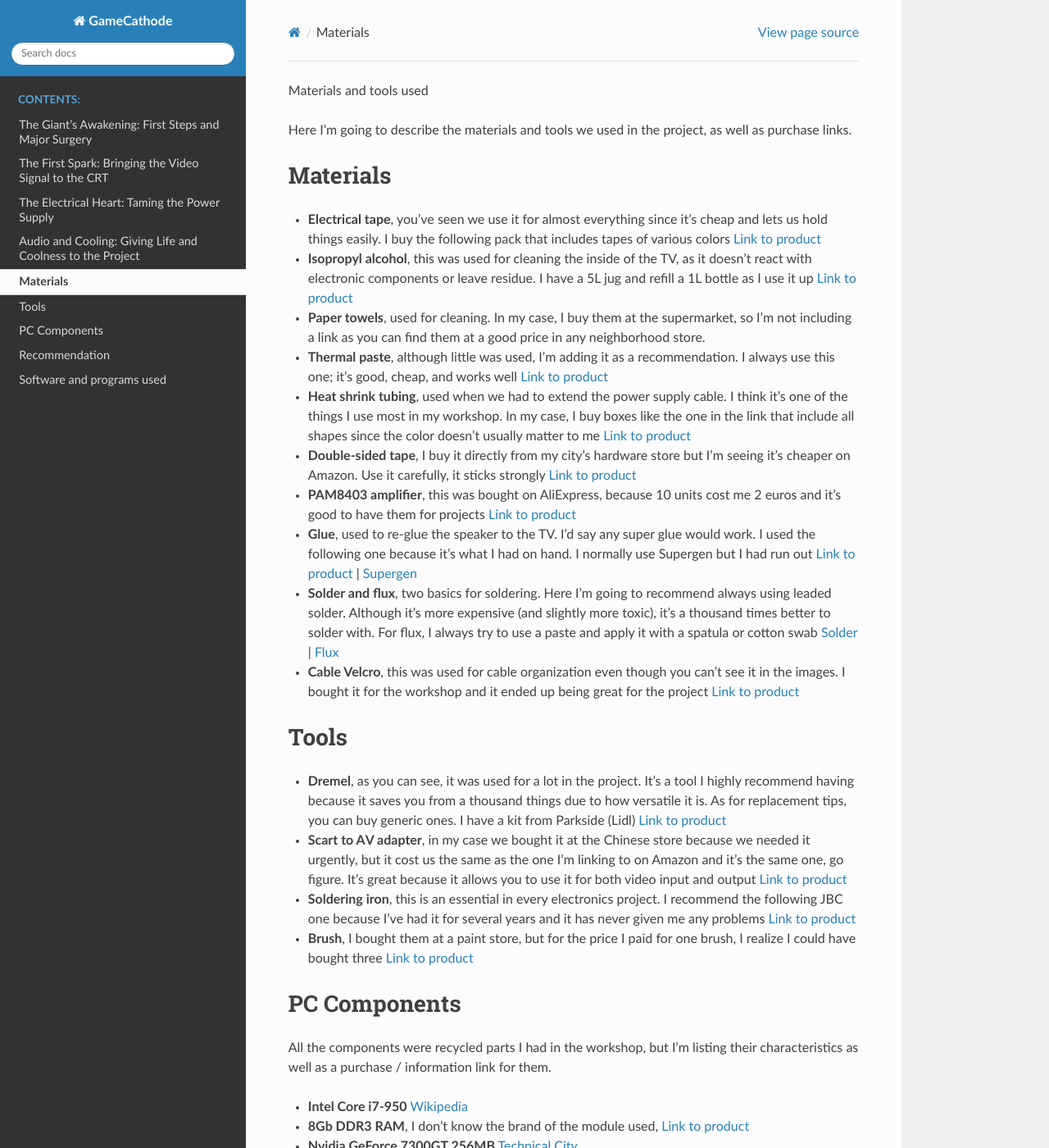
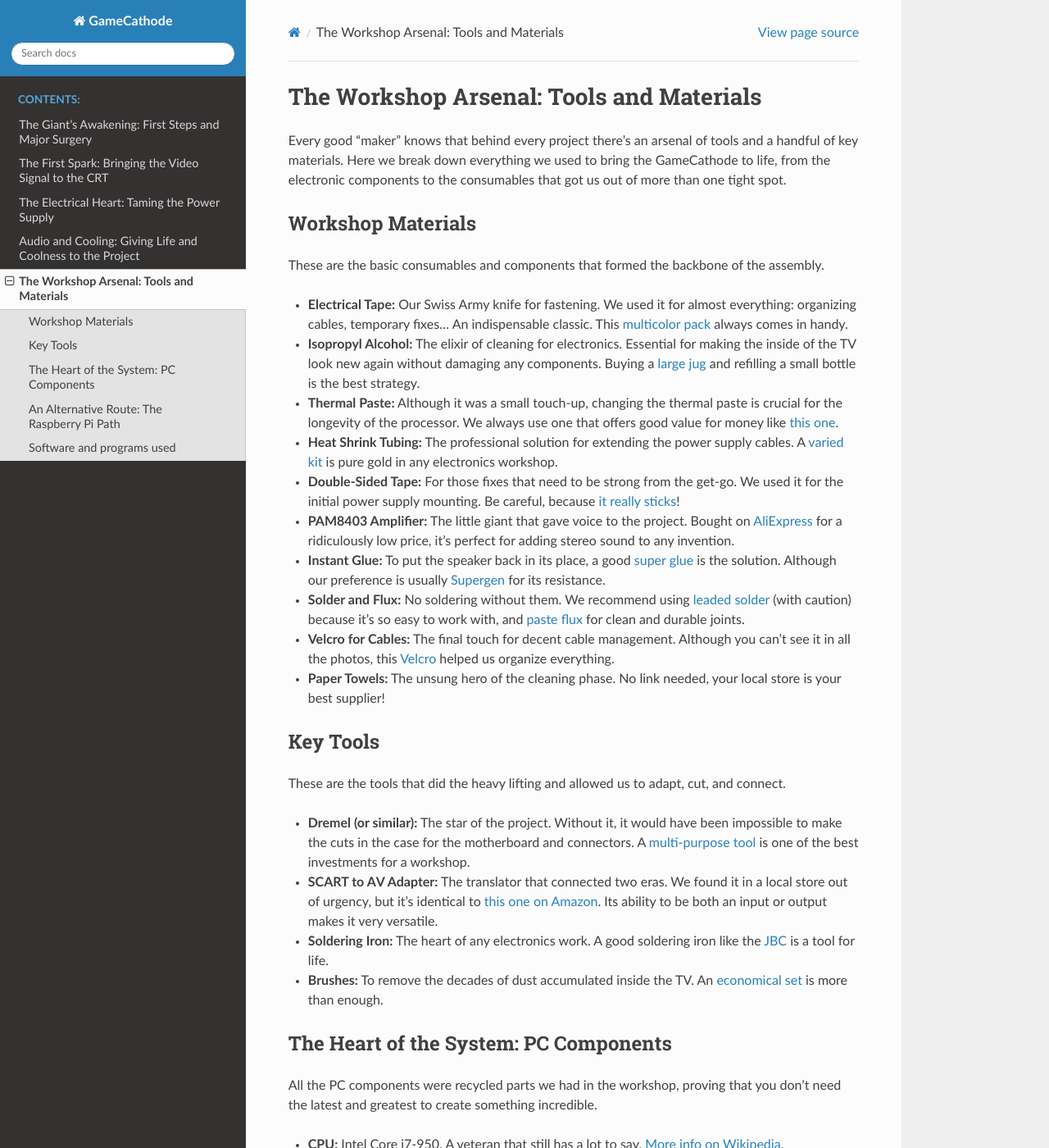
Before and after one commit to jrodriiguezg/GameCathode, a Sphinx documentation site: the page built from docs/extras_y_materiales_usados.md, in a window 1280 px wide and 1400 px high. Shown: the whole window at 82% size. Built offline with Sphinx 7.4.7 and the Read the Docs theme 3.1.0, drawn with Linux system fonts in a browser that asks for light colours; pages that are not in the unit, such as notebooks, are missing from menus; some of the changed text lies outside the part shown.

Commit message:
Update extras_y_materiales_usados.md

```diff
--- a/docs/extras_y_materiales_usados.md
+++ b/docs/extras_y_materiales_usados.md
@@ -1,55 +1,47 @@
-Materials and tools used
+# The Workshop Arsenal: Tools and Materials
 
-Here I'm going to describe the materials and tools we used in the project, as well as purchase links.
+Every good "maker" knows that behind every project there's an arsenal of tools and a handful of key materials. Here we break down everything we used to bring the GameCathode to life, from the electronic components to the consumables that got us out of more than one tight spot.
 
-## Materials
+## Workshop Materials
 
-- **Electrical tape**, you've seen we use it for almost everything since it's cheap and lets us hold things easily. I buy the following pack that includes tapes of various colors [Link to product](https://amzn.to/4n7i74Y)
+These are the basic consumables and components that formed the backbone of the assembly.
 
-- **Isopropyl alcohol**, this was used for cleaning the inside of the TV, as it doesn't react with electronic components or leave residue. I have a 5L jug and refill a 1L bottle as I use it up [Link to product](https://amzn.to/4mIcNW5)
+- **Electrical Tape:** Our Swiss Army knife for fastening. We used it for almost everything: organizing cables, temporary fixes... An indispensable classic. This [multicolor pack](https://amzn.to/4n7i74Y) always comes in handy.
+- **Isopropyl Alcohol:** The elixir of cleaning for electronics. Essential for making the inside of the TV look new again without damaging any components. Buying a [large jug](https://amzn.to/4mIcNW5) and refilling a small bottle is the best strategy.
+- **Thermal Paste:** Although it was a small touch-up, changing the thermal paste is crucial for the longevity of the processor. We always use one that offers good value for money like [this one](https://amzn.to/3USUi4U).
+- **Heat Shrink Tubing:** The professional solution for extending the power supply cables. A [varied kit](https://amzn.to/3VoK8ZU) is pure gold in any electronics workshop.
+- **Double-Sided Tape:** For those fixes that need to be strong from the get-go. We used it for the initial power supply mounting. Be careful, because [it really sticks](https://amzn.to/41u1tnZ)!
+- **PAM8403 Amplifier:** The little giant that gave voice to the project. Bought on [AliExpress](https://es.aliexpress.com/item/1005006012531320.html) for a ridiculously low price, it's perfect for adding stereo sound to any invention.
+- **Instant Glue:** To put the speaker back in its place, a good [super glue](https://amzn.to/3I1Mg6V) is the solution. Although our preference is usually [Supergen](https://amzn.to/3JG8yf1) for its resistance.
+- **Solder and Flux:** No soldering without them. We recommend using [leaded solder](https://amzn.to/4p1bD9D) (with caution) because it's so easy to work with, and [paste flux](https://amzn.to/45HoiHi) for clean and durable joints.
+- **Velcro for Cables:** The final touch for decent cable management. Although you can't see it in all the photos, this [Velcro](https://amzn.to/3UT4z12) helped us organize everything.
+- **Paper Towels:** The unsung hero of the cleaning phase. No link needed, your local store is your best supplier!
 
-- **Paper towels**, used for cleaning. In my case, I buy them at the supermarket, so I'm not including a link as you can find them at a good price in any neighborhood store.
+## Key Tools
 
-- **Thermal paste**, although little was used, I'm adding it as a recommendation. I always use this one; it's good, cheap, and works well [Link to product](https://amzn.to/3USUi4U)
+These are the tools that did the heavy lifting and allowed us to adapt, cut, and connect.
 
-- **Heat shrink tubing**, used when we had to extend the power supply cable. I think it's one of the things I use most in my workshop. In my case, I buy boxes like the one in the link that include all shapes since the color doesn't usually matter to me [Link to product](https://amzn.to/3VoK8ZU)
+- **Dremel (or similar):** The star of the project. Without it, it would have been impossible to make the cuts in the case for the motherboard and connectors. A [multi-purpose tool](https://amzn.to/4n6cmEL) is one of the best investments for a workshop.
+- **SCART to AV Adapter:** The translator that connected two eras. We found it in a local store out of urgency, but it's identical to [this one on Amazon](https://amzn.to/41u5kRS). Its ability to be both an input or output makes it very versatile.
+- **Soldering Iron:** The heart of any electronics work. A good soldering iron like the [JBC](https://amzn.to/4lSGN07) is a tool for life.
+- **Brushes:** To remove the decades of dust accumulated inside the TV. An [economical set](https://amzn.to/45Fd464) is more than enough.
 
-- **Double-sided tape**, I buy it directly from my city's hardware store but I'm seeing it's cheaper on Amazon. Use it carefully, it sticks strongly [Link to product](https://amzn.to/41u1tnZ)
+## The Heart of the System: PC Components
 
-- **PAM8403 amplifier**, this was bought on AliExpress, because 10 units cost me 2 euros and it's good to have them for projects [Link to product](https://es.aliexpress.com/item/1005006012531320.html?spm=a2g0o.productlist.main.3.1d253525vLpV8I&algo_pvid=2435cee0-0af3-4374-936c-29a7f4b0727f&algo_exp_id=2435cee0-0af3-4374-936c-29a7f4b0727f-2&pdp_ext_f=%7B%22order%22%3A%22484%22%2C%22eval%22%3A%221%22%7D&pdp_npi=6%40dis%21EUR%215.39%210.99%21%21%2143.69%218.00%21%40210391a017565829109768946edf08%2112000035329868684%21sea%21ES%210%21ABX%211%210%21n_tag%3A-29910%3Bd%3Aa90a8680%3Bm03_new_user%3A-29895%3BpisId%3A5000000174047507&curPageLogUid=QI1yTYA78EnF&utparam-url=scene%3Asearch%7Cquery_from%3A%7Cx_object_id%3A1005006012531320%7C_p_origin_prod%3A)
+All the PC components were recycled parts we had in the workshop, proving that you don't need the latest and greatest to create something incredible.
 
-- **Glue**, used to re-glue the speaker to the TV. I'd say any super glue would work. I used the following one because it's what I had on hand. I normally use Supergen but I had run out [Link to product](https://amzn.to/3I1Mg6V) | [Supergen](https://amzn.to/3JG8yf1)
+- **CPU:** Intel Core i7-950. A veteran that still has a lot to say. [More info on Wikipedia](https://es.wikipedia.org/wiki/Intel_Core_i7_(Nehalem)).
+- **Motherboard:** Asus P6T. The backbone that ties everything together. [Asus support](https://www.asus.com/es/supportonly/p6t/helpdesk_knowledge/).
+- **RAM:** 8 GB of DDR3 RAM. Enough to run the system and emulators smoothly. [A similar module](https://amzn.to/41shivs).
+- **Graphics Card:** Nvidia GeForce 7300 GT (256MB). The key to the project thanks to its composite video (AV) output. [Technical details](https://technical.city/es/video/GeForce-7300-GT).
+- **Storage:** A 500 GB 2.5" Seagate hard drive. An [old acquaintance](https://amzn.to/4fX97No) we had saved for an occasion like this.
+- **Power Supply and WiFi:** We used a generic power supply and an old D-Link WiFi card. For anyone looking for alternatives, here's an [affordable power supply](https://amzn.to/3VoYKIL) and a [current WiFi card](https://amzn.to/47fi42u).
 
-- **Solder and flux**, two basics for soldering. Here I'm going to recommend always using leaded solder. Although it's more expensive (and slightly more toxic), it's a thousand times better to solder with. For flux, I always try to use a paste and apply it with a spatula or cotton swab [Solder](https://amzn.to/4p1bD9D) | [Flux](https://amzn.to/45HoiHi)
+## An Alternative Route: The Raspberry Pi Path
 
-- **Cable Velcro**, this was used for cable organization even though you can't see it in the images. I bought it for the workshop and it ended up being great for the project [Link to product](https://amzn.to/3UT4z12)
+If we had to start from scratch or wanted a more compact solution, we would definitely explore this route.
 
-## Tools
-
-- **Dremel**, as you can see, it was used for a lot in the project. It's a tool I highly recommend having because it saves you from a thousand things due to how versatile it is. As for replacement tips, you can buy generic ones. I have a kit from Parkside (Lidl) [Link to product](https://amzn.to/4n6cmEL)
-
-- **Scart to AV adapter**, in my case we bought it at the Chinese store because we needed it urgently, but it cost us the same as the one I'm linking to on Amazon and it's the same one, go figure. It's great because it allows you to use it for both video input and output [Link to product](https://amzn.to/41u5kRS)
-
-- **Soldering iron**, this is an essential in every electronics project. I recommend the following JBC one because I've had it for several years and it has never given me any problems [Link to product](https://amzn.to/4lSGN07)
-
-- **Brush**, I bought them at a paint store, but for the price I paid for one brush, I realize I could have bought three [Link to product](https://amzn.to/45Fd464)
-
-## PC Components
-
-All the components were recycled parts I had in the workshop, but I'm listing their characteristics as well as a purchase / information link for them.
-
-- **Intel Core i7-950** [Wikipedia](https://es.wikipedia.org/wiki/Intel_Core_i7_(Nehalem))
-- **8Gb DDR3 RAM**, I don't know the brand of the module used, [Link to product](https://amzn.to/41shivs)
-- **Nvidia GeForce 7300GT 256MB** [Technical City](https://technical.city/es/video/GeForce-7300-GT)
-- **Seagate 500GB 2.5" HDD**, I had the hard drive in the workshop but this is the exact one [Link to product](https://amzn.to/4fX97No)
-- **Power supply and network card**, the network card is a pretty old Dlink Wi-Fi 4 but it's what we had, and the power supply is one I had in the workshop from the OEM ones that come with pre-built computers. I'm linking to two alternatives to the ones we used [Power supply](https://amzn.to/3VoYKIL) | [Network card](https://amzn.to/47fi42u)
-- **Asus P6T Motherboard** [Asus](https://www.asus.com/es/supportonly/p6t/helpdesk_knowledge/)
-
-## Recommendation
-I recommend using a Raspberry Pi and a hat with analog output like the RGBberry, although there are other options and models.
-[Raspberry Pi 4B](https://amzn.to/4n6wV3M) + [RGBerry](https://www.osaelectronics.com/product/rgberry-scart/)
-
-With this combination, not only do you save yourself the problems we had, but you can also install a system like Recalbox with everything ready to use.
+Using a [Raspberry Pi 4B](https://amzn.to/4n6wV3M) along with a "hat" with analog video output like the [RGBerry](https://www.osaelectronics.com/product/rgberry-scart/) would greatly simplify the project. You save yourself the challenges of space, power, and ventilation that we had, and you can install systems like Recalbox or RetroPie almost automatically.
 
 ## Software and programs used
 
```
